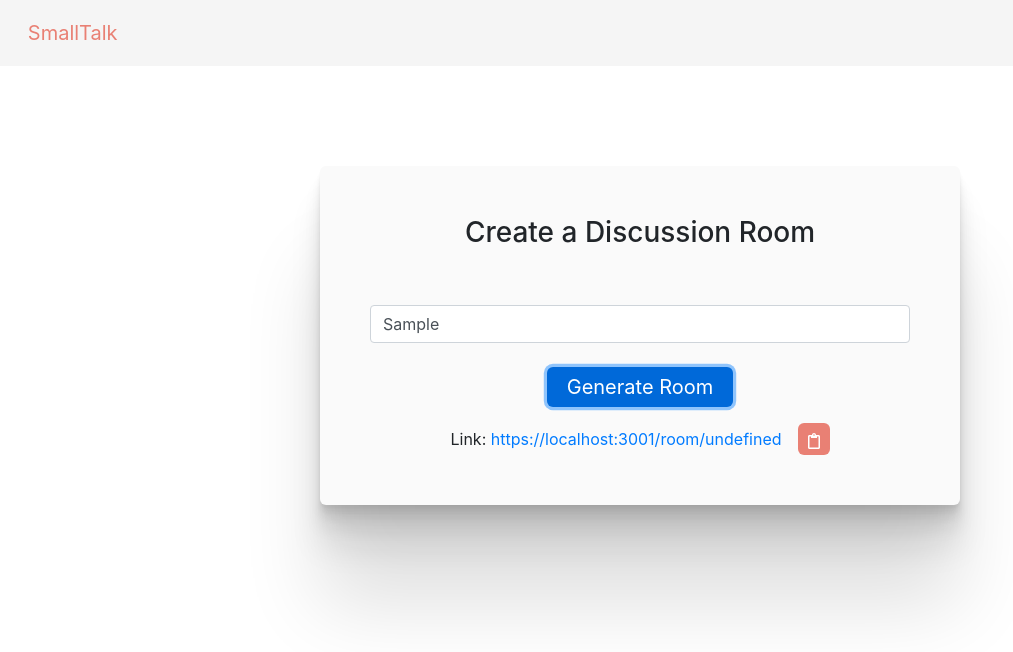
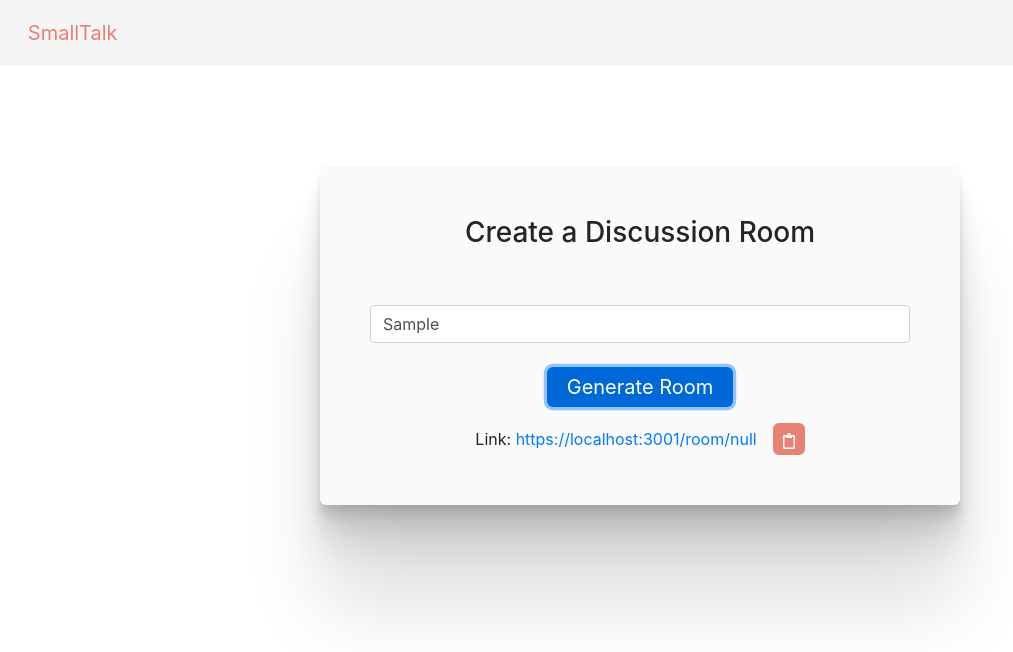
Before and after one commit to seniordesign-ufl/qaclient, a React (Create React App) app: page / in a window 1280 px wide. Both pictures are taken after typing "Sample" into the empty fields and a click on the button "Generate Room". Shown: the top 652 px of the page, without its empty margins (0-1013 px from the left). Built offline with nearby package versions, Linux system fonts and the light colour scheme.

Commit message:
Fixed undefined roomKey during room generation

```diff
--- a/src/Views/LandingPage.js
+++ b/src/Views/LandingPage.js
@@ -15,7 +15,7 @@ import { Link } from "react-router-dom";
  * @param {} props
  */
 function Landing(props) {
-    const appContext = useContext(AppContext);
+    const { state: contextState, dispatch } = useContext(AppContext);
     const [showLink, updateShowLink] = useState(false);
     const [name, updateName] = useState("");
     /*
@@ -24,13 +24,13 @@ function Landing(props) {
     The Code and Display Name Will Be Sent Over To The Generate Component
     */
     function handleGenerateClick(e) {
-        appContext.dispatch({ type: "update-name", displayName: name });
+        dispatch({ type: "update-name", displayName: name });
         API.requestRoom();
         updateShowLink(true);
     }
     return (
         <div>
-            <Header roomKey={appContext.roomKey} />
+            <Header roomKey={contextState.roomKey} />
             <div className="landing-page">
                 <div className="landing-box">
 
@@ -42,8 +42,8 @@ function Landing(props) {
                     <div className="link-box">
                         {showLink ? <Slideout>
                             <div>
-                                Link: <Link to={`/room/${appContext.roomKey}`}>{"https://localhost:3001/room/" + appContext.roomKey}</Link>
-                                <Copy link={`https://localhost:3001/room/${appContext.roomKey}`} />
+                                Link: <Link to={`/room/${contextState.roomKey}`}>{"https://localhost:3001/room/" + contextState.roomKey}</Link>
+                                <Copy link={`https://localhost:3001/room/${contextState.roomKey}`} />
                             </div>
                         </Slideout> : <div></div>}
                     </div>
```
